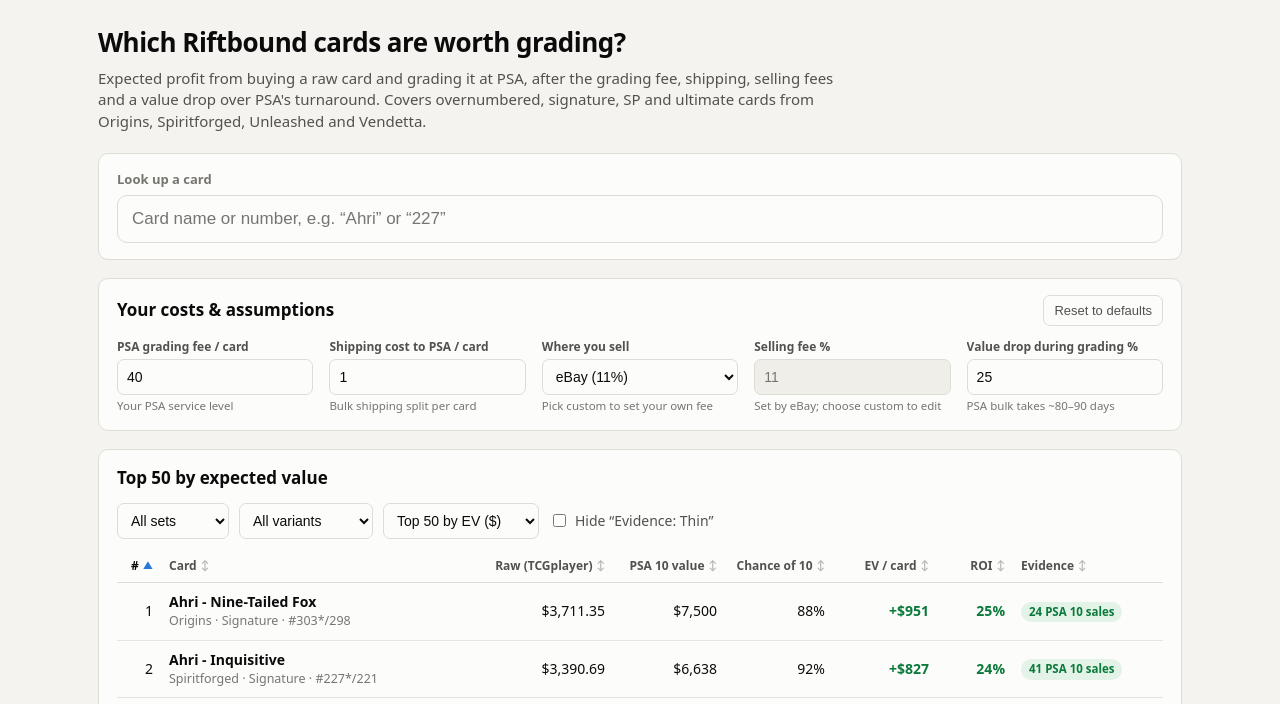
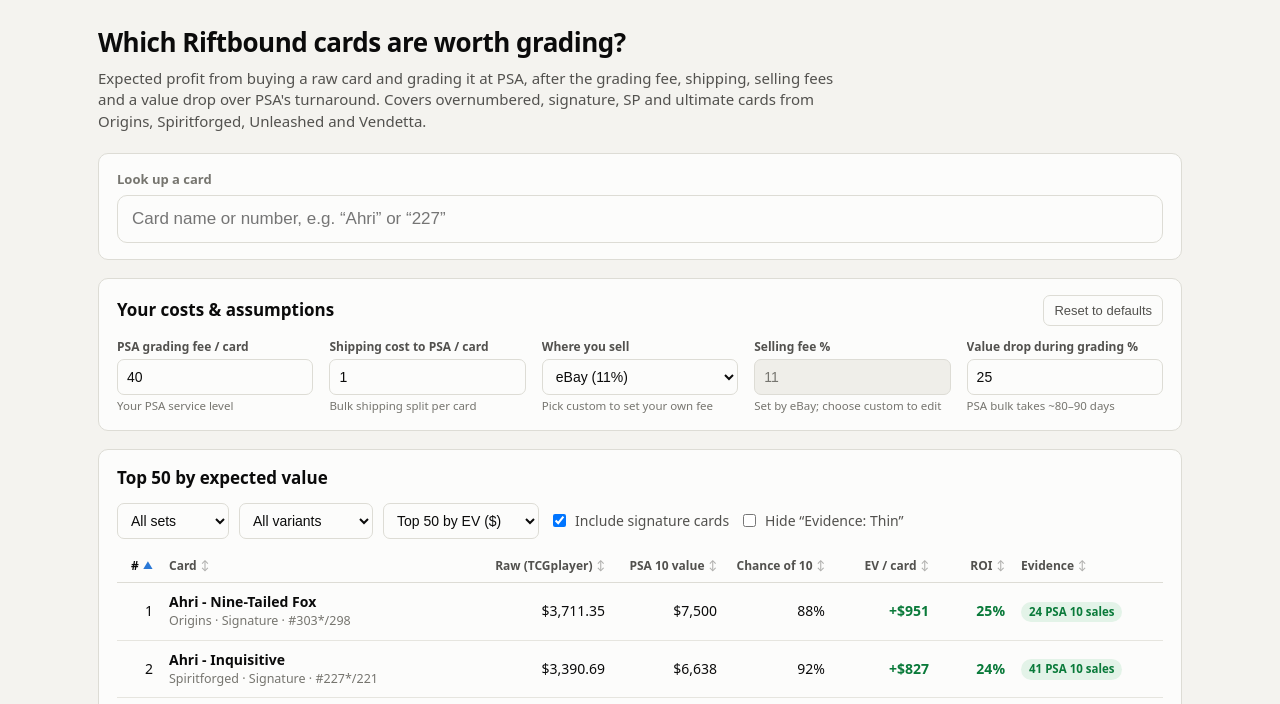
Before and after one commit to legiteraly/Riftbound, a plain HTML site: page site/index.html in a window 1280 px wide. Shown: the part 61-765 px from the top of the page. Drawn offline with Linux system fonts and the light colour scheme.

Commit message:
Add 'Include signature cards' checkbox to the top 50 (checked by default)
Co-Authored-By: Claude Opus 5.5 <noreply@anthropic.com>
Claude-Session: https://claude.ai/code/session_01DjkByNSsdYJ96diKSmF9px

```diff
--- a/site/app.js
+++ b/site/app.js
@@ -2,7 +2,7 @@
 (function () {
   const E = window.RiftEV;
   const $app = document.getElementById('app');
-  const S = { data: null, hist: {}, pri: null, opts: loadOpts(), filt: { set: '', variant: '', hideThin: false, sort: 'ev', col: 'rank', dir: 1 } };
+  const S = { data: null, hist: {}, pri: null, opts: loadOpts(), filt: { set: '', variant: '', hideThin: false, showSig: true, sort: 'ev', col: 'rank', dir: 1 } };
 
   // ---------- helpers ----------
   const esc = (s) => String(s).replace(/[&<>"']/g, (c) => ({ '&': '&amp;', '<': '&lt;', '>': '&gt;', '"': '&quot;', "'": '&#39;' }[c]));
@@ -108,6 +108,7 @@
           <select id="f-set" aria-label="Set"><option value="">All sets</option>${sets.map((s) => `<option ${f.set === s ? 'selected' : ''}>${esc(s)}</option>`).join('')}</select>
           <select id="f-var" aria-label="Variant"><option value="">All variants</option>${variants.map((s) => `<option ${f.variant === s ? 'selected' : ''}>${esc(s)}</option>`).join('')}</select>
           <select id="f-sort" aria-label="Pick the top 50 by"><option value="ev" ${f.sort === 'ev' ? 'selected' : ''}>Top 50 by EV ($)</option><option value="roi" ${f.sort === 'roi' ? 'selected' : ''}>Top 50 by ROI (%)</option></select>
+          <label class="chk" id="f-sig-lbl"><input type="checkbox" id="f-sig" ${f.showSig ? 'checked' : ''}> Include signature cards</label>
           <label class="chk"><input type="checkbox" id="f-thin" ${f.hideThin ? 'checked' : ''}> Hide “Evidence: Thin”</label>
         </div>
         <div class="tbl-wrap" id="top"></div>
@@ -120,12 +121,18 @@
     document.getElementById('f-var').addEventListener('change', upd('variant'));
     document.getElementById('f-sort').addEventListener('change', (e) => { S.filt.sort = e.target.value; S.filt.col = 'rank'; S.filt.dir = 1; renderTop(); });
     document.getElementById('f-thin').addEventListener('change', upd('hideThin'));
+    document.getElementById('f-sig').addEventListener('change', upd('showSig'));
     bindSearch();
   }
 
   function renderTop() {
     const f = S.filt;
-    let rows = S.data.cards.filter((c) => (!f.set || c.set === f.set) && (!f.variant || c.variant === f.variant)).map((c) => ({ c, r: evalCard(c) }));
+    // The signature checkbox does nothing (and greys out) when the variant filter already picks Signature only.
+    const sigOnly = f.variant === 'Signature';
+    const sigBox = document.getElementById('f-sig');
+    sigBox.disabled = sigOnly; document.getElementById('f-sig-lbl').classList.toggle('off', sigOnly);
+    sigBox.title = sigOnly ? 'Variant filter is set to Signature' : '';
+    let rows = S.data.cards.filter((c) => (!f.set || c.set === f.set) && (!f.variant || c.variant === f.variant) && (sigOnly || f.showSig || c.variant !== 'Signature')).map((c) => ({ c, r: evalCard(c) }));
     if (S.opts.sellFee == null) {
       document.getElementById('tt').textContent = 'Top 50 by expected value';
       document.getElementById('top').innerHTML = '<p class="need-msg">Enter your selling fee in <b>Your costs &amp; assumptions</b> to see EV.</p>';
--- a/site/styles.css
+++ b/site/styles.css
@@ -193,3 +193,4 @@ details.tv th:first-child, details.tv td:first-child { text-align: left; }
   .updated .note { display: none; }
   .updated { font-size: 12px; }
 }
+.controls label.chk.off { opacity: .5; cursor: not-allowed; }
```
